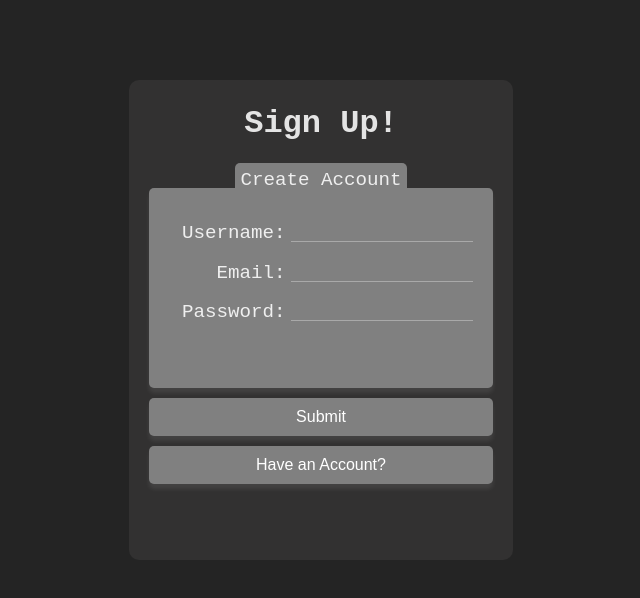
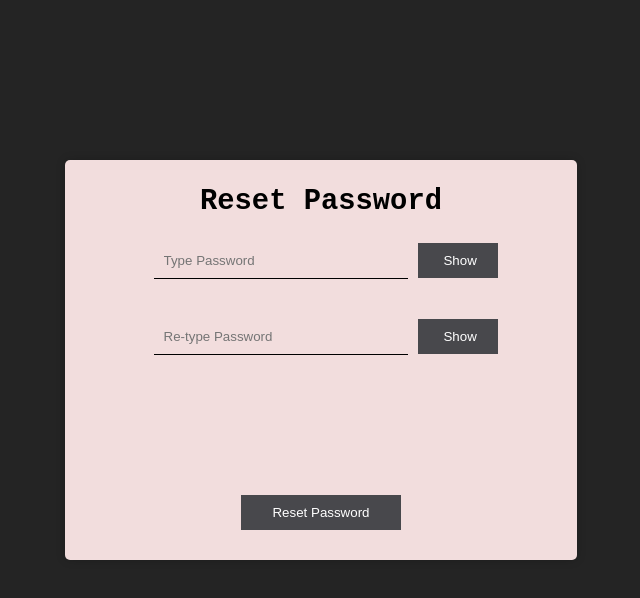
Before and after one commit to kushal022/React-Repo, a React (Vite) app: page / in a window 1280 px wide. Shown: the top 598 px of the page, without its empty margins (319-959 px from the left). Built offline with nearby package versions, Linux system fonts and the light colour scheme.

Commit message:
assignment 3: Reset Password prject; complete

```diff
--- a/src/App.jsx
+++ b/src/App.jsx
@@ -11,6 +11,7 @@ import AppApi from './api/AppApi.jsx'
 import AppPropDrilling from './propDrilling/AppPropDrilling.jsx'
 import AppContextAPI from './contextAPI/AppContextAPI.jsx'
 import AppHook from './hook/useContext/AppHook.jsx'
+import AppPswdRst from './assignment3/AppPswdRst.jsx'
 
 function App() {
   const [count, setCount] = useState(0)
@@ -19,7 +20,7 @@ function App() {
     <>
       {/* <AppProps/> */}
       {/* < AppCard/> */}
-      <AppSignUp/>
+      {/* <AppSignUp/> */}
       {/* <AppMode /> */}
       {/* <AppState /> */}
       {/* <AppMapping /> */}
@@ -28,6 +29,7 @@ function App() {
       {/* <AppPropDrilling /> */}
       {/* <AppContextAPI /> */}
       {/* <AppHook /> */}
+      <AppPswdRst />
     </>
   )
 }
--- /dev/null
+++ b/src/assignment3/AppPswdRst.jsx
@@ -0,0 +1,12 @@
+import React from 'react'
+import Pswd from './Pswd'
+
+function AppPswdRst() {
+  return (
+    <>
+    <Pswd/>
+    </>
+  )
+}
+
+export default AppPswdRst
--- /dev/null
+++ b/src/assignment3/Pswd.jsx
@@ -0,0 +1,80 @@
+import React, { useState } from 'react'
+import './pswdStyle.css'
+
+const pswdData=[]
+const RePswdData=[]
+function Pswd() {
+    const [isVisible1, setIsvisible1] = useState(false);
+    const [isVisible2, setIsvisible2] = useState(false);
+    const [pswd, setPswd] = useState('');
+    const [RePswd, setRePswd] = useState('');
+  return (
+    <div className='pswd-box'>
+      <form action="">
+        <h2>Reset Password</h2>
+        <ul>
+            <li>
+                <label>
+                    <input
+                        type={isVisible1? 'text': 'password'}
+                        placeholder='Type Password'
+                        value={pswd}
+                        onChange={(e)=>setPswd(e.target.value)}
+                        required
+                        />
+                    <button
+                        onClick={e=>{
+                            e.preventDefault();
+                            setIsvisible1(!isVisible1);
+                            // console.log(pswd);
+                        }}>
+                        {isVisible1?'Hide':'Show'}
+                    </button>
+                </label>
+            </li>
+            <li>
+                <label>
+                    <input
+                        type={isVisible2? 'text': 'password'}
+                        placeholder='Re-type Password'
+                        value={RePswd}
+                        onChange={(e)=>setRePswd(e.target.value)}
+                        required
+                        />
+                    <button
+                        onClick={(e)=>{
+                            e.preventDefault();
+                            // setIsShow2(isShow2==='Show'?'Hide':'Show');
+                            setIsvisible2(!isVisible2);
+                        }}>
+                            {isVisible2?'Hide':'Show'}
+                    </button>
+                </label>
+            </li>
+        </ul>
+      </form>
+      <button
+        className='submit-btn'
+        type='submit'
+        disabled={(pswd && RePswd)===''? true:false}
+        onClick={(e)=>{
+            e.preventDefault();
+            pswdData.push(pswd);
+            RePswdData.push(RePswd);
+            if(pswd === RePswd){
+                console.log('Password Reset Successfully!');
+                alert('Password Reset Successfully!✅✅')
+                setPswd('');
+                setRePswd('');
+            }else{
+                console.log('Passwords do not match!');
+                alert('Passwords do not match!❌❌')
+                setPswd('');
+                setRePswd('');
+            }
+        }}>Reset Password</button>
+    </div>
+  )
+}
+
+export default Pswd
--- /dev/null
+++ b/src/assignment3/pswdStyle.css
@@ -0,0 +1,61 @@
+.pswd-box {
+    width: 40vw;
+    height: 50vh;
+    margin: 10rem auto;
+    padding: 20px;
+    background-color: rgb(242, 221, 221);
+    border-radius: 5px;
+    box-shadow: 0 0 10px rgba(0, 0, 0, 0.2);
+    display: flex;
+    justify-content: center;
+    align-items: center;
+    flex-direction: column;
+    font-family: 'Courier New', Courier, monospace;
+}
+
+.pswd-box form {
+    /* background-color: lightblue; */
+    width: 90%;
+    height: 90%;
+    text-align: center;
+    font-size: 1.2rem;
+}
+
+.pswd-box ul {
+    list-style: none;
+}
+
+.pswd-box input {
+    margin: 20px 10px;
+    padding: 10px;
+    width: 60%;
+    border: none;
+    border-bottom: 1px solid black;
+    background: transparent;
+    color: rgb(19, 18, 18);
+}
+
+.pswd-box button {
+    margin: 10px 0;
+    padding: 10px 25px;
+    background-color: rgb(72, 72, 76);
+    color: white;
+    border: none;
+    cursor: pointer;
+    width: 5rem;
+
+    &:hover {
+        background-color: rgb(52, 52, 57);
+        transition: background-color 0.3s ease;
+        outline: none;
+        box-shadow: 0 0 5px rgba(0, 0, 0, 0.2);
+    }
+}
+
+.pswd-box .submit-btn {
+    width: 10rem;
+}
+
+.pswd-box h2 {
+    color: black;
+}
```
